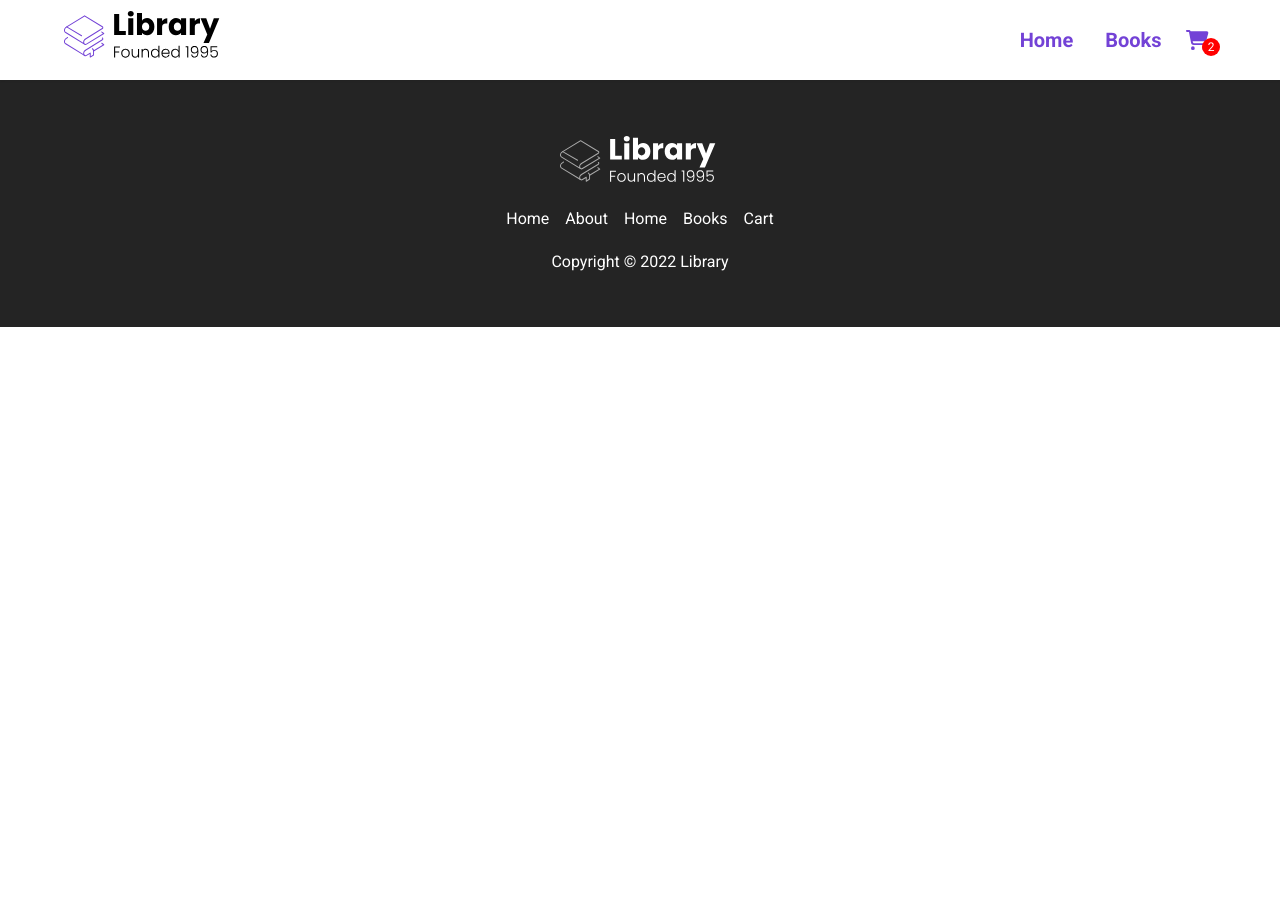
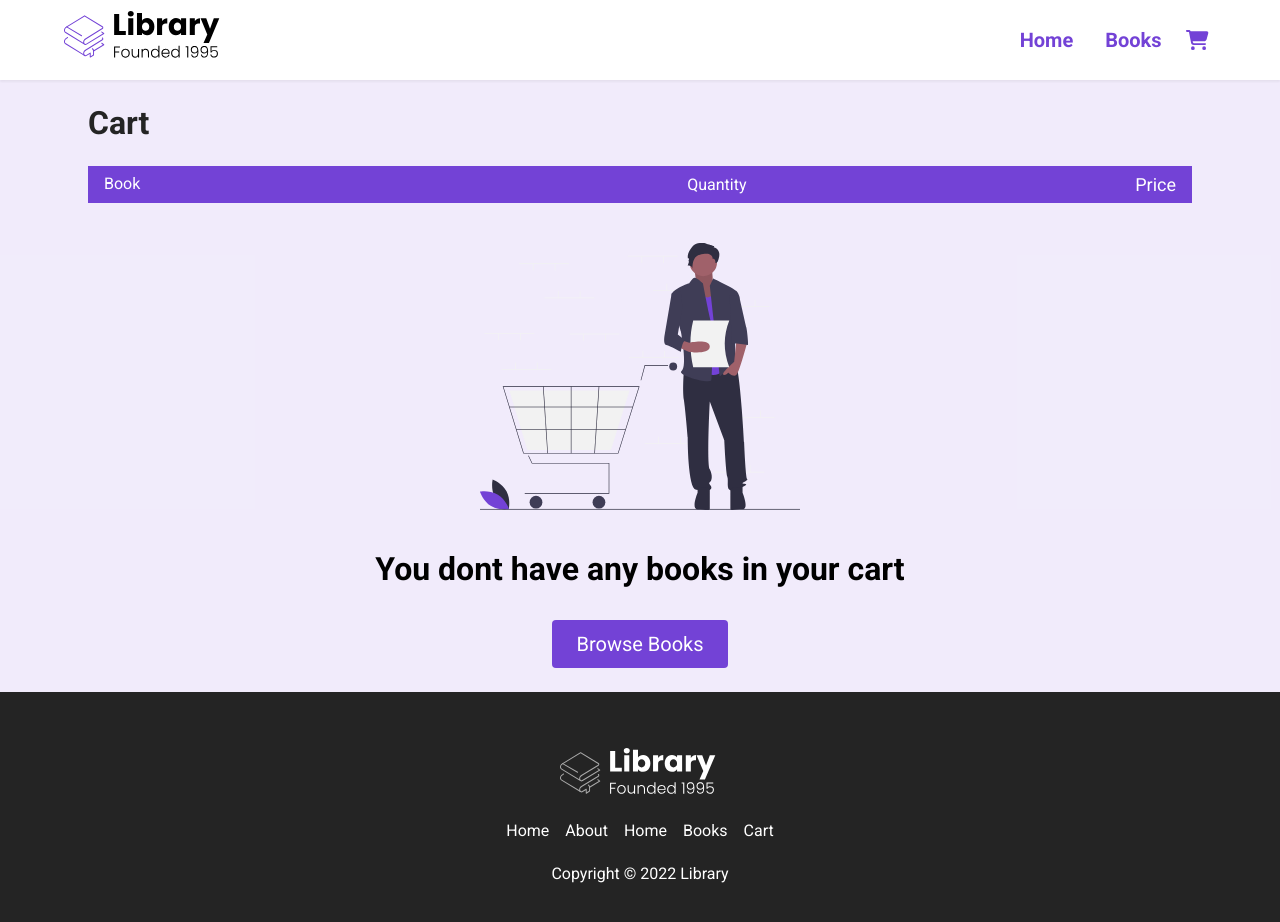
Before and after one commit to JSShant/Library, a React (Create React App) app: page /cart in a window 1280 px wide. Shown: the top 922 px of the page. Before the commit the page ends 800 px from the top, so only its background shows below. Built offline with nearby package versions, Linux system fonts and the light colour scheme.

Commit message:
Cart Functionality

```diff
--- a/src/App.js
+++ b/src/App.js
@@ -5,15 +5,59 @@
 import Books from "./pages/Books";
 import { books } from "./data.js";
 import BookInfo from "./pages/BooksInfo.jsx";
+import Cart from "./pages/Cart";
+import { useEffect, useState } from "react";
 
 function App() {
+  const [cart, setCart] = useState([]);
+  function addToCart(book) {
+    setCart([...cart, { ...book, quantity: 1 }]);
+  }
+  function changeQuantity(book, quantity) {
+    setCart(
+      cart.map((item) => {
+        return +item.id === +book.id
+          ? {
+              ...item,
+              quantity: quantity,
+            }
+          : item;
+      })
+    );
+  }
+  function removeItem(item) {
+    setCart(cart.filter((book) => book.id !== item.id));
+  }
+  function numberOfItems() {
+    let counter = 0;
+    cart.forEach((item) => {
+      counter += +item.quantity;
+    });
+    return counter;
+  }
   return (
     <Router>
       <div className="App">
-        <Nav />
+        <Nav numberOfItems={numberOfItems()} />
         <Route exact path="/" component={Home} />
         <Route exact path="/books" render={() => <Books books={books} />} />
-        <Route path="/books/:id" render={() => <BookInfo books={books} />} />
+        <Route
+          path="/books/:id"
+          render={() => (
+            <BookInfo books={books} addToCart={addToCart} cart={cart} />
+          )}
+        />
+        <Route
+          path="/cart"
+          render={() => (
+            <Cart
+              books={books}
+              cart={cart}
+              changeQuantity={changeQuantity}
+              removeItem={removeItem}
+            />
+          )}
+        />
         <Footer />
       </div>
     </Router>
--- a/src/components/Nav.jsx
+++ b/src/components/Nav.jsx
@@ -1,7 +1,7 @@
 import { FontAwesomeIcon } from "@fortawesome/react-fontawesome";
 import { Link } from "react-router-dom";
 import LibraryLogo from "../assets/Library.svg";
-const Nav = () => {
+const Nav = ({ numberOfItems }) => {
   function openMenu() {
     document.body.classList += " menu--open";
   }
@@ -32,7 +32,9 @@
             <Link to="/cart" className="nav__link">
               <FontAwesomeIcon icon="shopping-cart" />
             </Link>
-            <span className="cart__length">2</span>
+            {numberOfItems > 0 && (
+              <span className="cart__length">{numberOfItems}</span>
+            )}
           </li>
         </ul>
         <div className="menu__backdrop">
--- a/src/pages/BooksInfo.jsx
+++ b/src/pages/BooksInfo.jsx
@@ -1,12 +1,22 @@
 import { FontAwesomeIcon } from "@fortawesome/react-fontawesome";
+import { useState } from "react";
 import { Link, useParams } from "react-router-dom";
 import Book from "../components/UI/Book";
 import Price from "../components/UI/Price";
 import Rating from "../components/UI/Rating";
 
-const Booksinfo = ({ books }) => {
+const Booksinfo = ({ books, addToCart, cart }) => {
   const { id } = useParams();
   const book = books.find((book) => +book.id === +id);
+  const [added, setAdded] = useState(false);
+
+  function addBookToCart(book) {
+    setAdded(true);
+    addToCart(book);
+  }
+  function bookExistsOnCart() {
+    return cart.find((book) => +book.id === +id);
+  }
   return (
     <div id="books__body">
       <main id="books__main">
@@ -49,7 +59,15 @@
                     asperiores.
                   </p>
                 </div>
-                <button className="btn">Add to Cart</button>
+                {bookExistsOnCart() ? (
+                  <Link to={`/cart`}>
+                    <button className="btn">Checkout</button>
+                  </Link>
+                ) : (
+                  <button className="btn" onClick={() => addBookToCart(book)}>
+                    Add to Cart
+                  </button>
+                )}
               </div>
             </div>
           </div>
--- /dev/null
+++ b/src/pages/Cart.jsx
@@ -0,0 +1,112 @@
+import { useEffect, useState } from "react";
+import { Link } from "react-router-dom";
+import EmptyCart from "../assets/empty_cart.svg";
+
+const Cart = ({ cart, changeQuantity, removeItem }) => {
+  const total = () => {
+    let price = 0;
+    cart.forEach((item) => {
+      price += +(
+        (item.salePrice || item.originalPrice) * item.quantity
+      ).toFixed(2);
+    });
+    return price;
+  };
+
+  const subTotal = () => {};
+  return (
+    <div id="books__body">
+      <main className="books__main">
+        <div className="books__container">
+          <div className="row">
+            <div className="book__selected--top">
+              <h2 className="cart__title">Cart</h2>
+            </div>
+            <div className="cart">
+              <div className="cart__header">
+                <span className="cart__book">Book</span>
+                <span className="cart__quantity">Quantity</span>
+                <span className="cart__total">Price</span>
+              </div>
+              <div className="cart__body">
+                {cart.map((book) => {
+                  return (
+                    <div className="cart__item">
+                      <div className="cart__book">
+                        <img
+                          src={book.url}
+                          alt=""
+                          className="cart__book--img"
+                        />
+                        <div className="cart__book--info">
+                          <span className="cart__book--title">
+                            {book.title}
+                          </span>
+                          <span className="cart__book--price">
+                            ${(book.salePrice || book.originalPrice).toFixed(2)}
+                          </span>
+                          <button
+                            className="cart__book--remove"
+                            onClick={() => removeItem(book)}
+                          >
+                            Remove
+                          </button>
+                        </div>
+                      </div>
+                      <div className="cart__quantity">
+                        <input
+                          type="number"
+                          min={0}
+                          max={99}
+                          className="cart__input"
+                          value={book.quantity}
+                          onChange={(e) => changeQuantity(book, e.target.value)}
+                        />
+                      </div>
+                      <div className="cart__total">
+                        $
+                        {(
+                          (book.salePrice || book.originalPrice) * book.quantity
+                        ).toFixed(2)}
+                      </div>
+                    </div>
+                  );
+                })}
+              </div>
+              {cart.length === 0 && (
+                <div className="cart__empty">
+                  <img src={EmptyCart} alt="" className="cart__empty--img" />
+                  <h2>You dont have any books in your cart</h2>
+                  <Link to="/books">
+                    <button className="btn">Browse Books</button>
+                  </Link>
+                </div>
+              )}
+            </div>
+            {cart.length > 0 && (
+              <div className="total">
+                <div className="total__item total__sub-total">
+                  <span>Subtotal</span>
+                  <span>${(total() * 0.9).toFixed(2)}</span>
+                </div>
+                <div className="total__item total__tax">
+                  <span>Tax</span>
+                  <span>${(total() * 0.1).toFixed(2)}</span>
+                </div>
+                <div className="total__item total__price">
+                  <span>Total</span>
+                  <span>${total().toFixed(2)}</span>
+                </div>
+                <button className="btn btn--checkout no-cursor">
+                  Proceed to checkout
+                </button>
+              </div>
+            )}
+          </div>
+        </div>
+      </main>
+    </div>
+  );
+};
+
+export default Cart;
```
